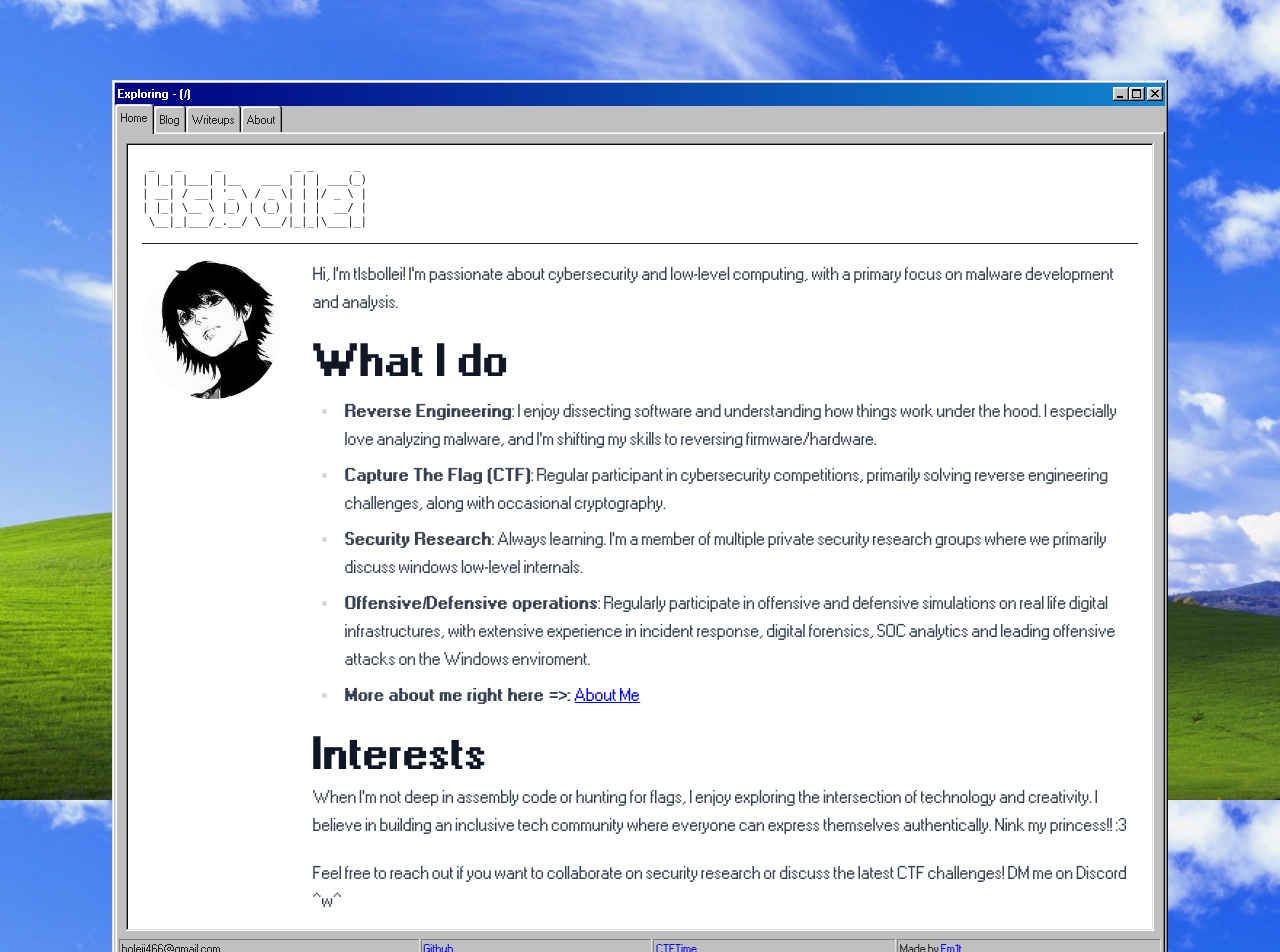
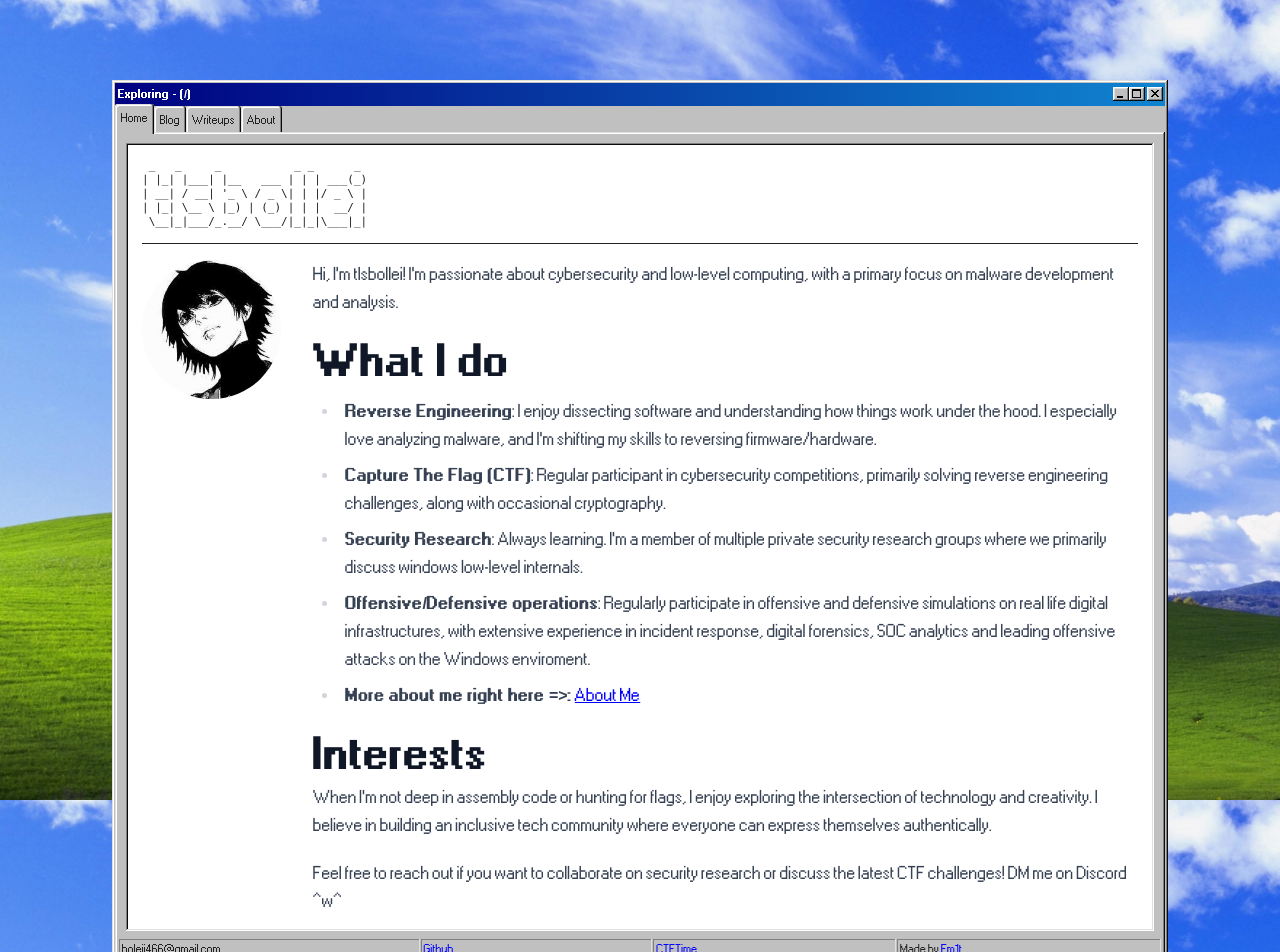
Before and after one commit to shimasakon/shimasakon, a React (Vite) app: page / in a window 1280 px wide. Shown: the top 952 px of the page. Built offline with nearby package versions, Linux system fonts and the light colour scheme.

Commit message:
Update Home.tsx

```diff
--- a/src/components/Home.tsx
+++ b/src/components/Home.tsx
@@ -63,7 +63,7 @@ export const Main = () => (
                 When I'm not deep in assembly code or hunting for flags, I enjoy
                 exploring the intersection of technology and creativity. I believe
                 in building an inclusive tech community where everyone can express
-                themselves authentically. Nink my princess!! :3
+                themselves authentically.
               </p>
               <p>
                 Feel free to reach out if you want to collaborate on security
```
